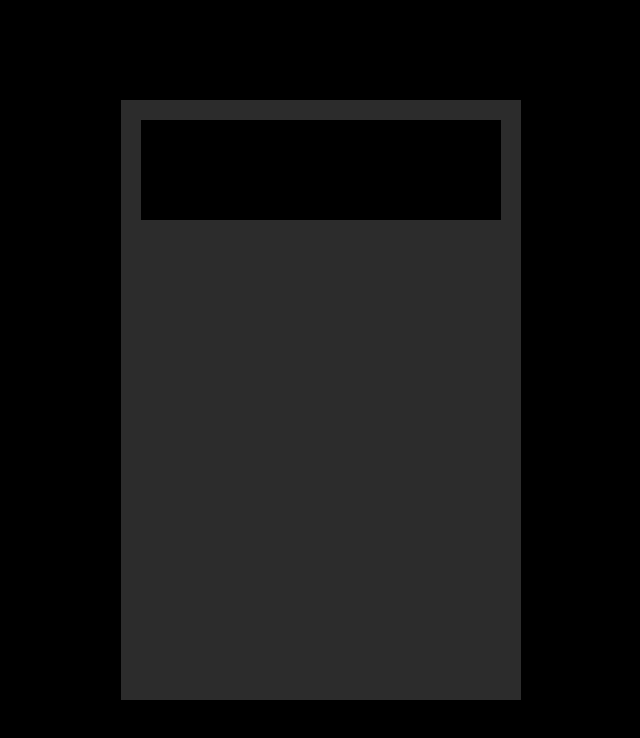
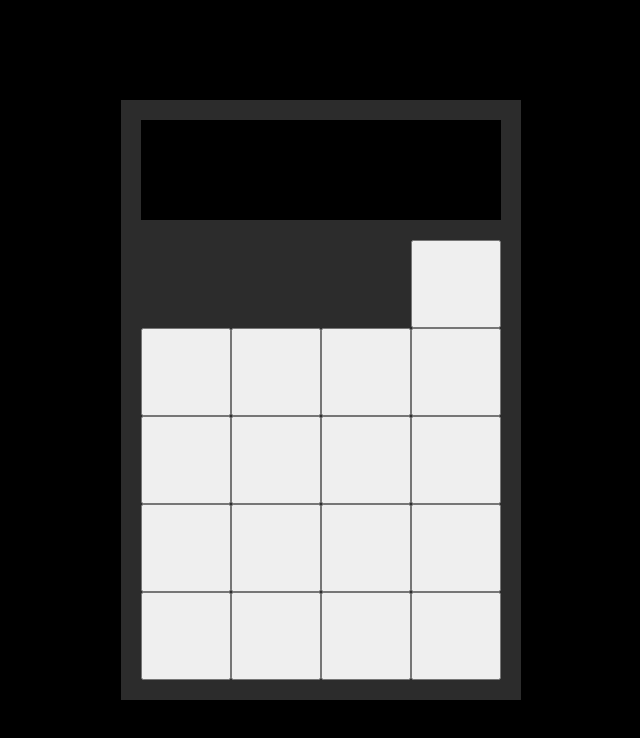
Before and after one commit to UmbraSpace/Calculator, a plain HTML site: page index.html in a window 1280 px wide. Shown: the whole page, without its empty margins (319-959 px from the left). Drawn offline with Linux system fonts and the light colour scheme.

Commit message:
Add buttons

```diff
--- a/index.html
+++ b/index.html
@@ -10,7 +10,23 @@
     <div id="calculator">
         <div id="display"></div>
         <div id="buttons">
-
+            <button id="clear"></button>
+            <button class="digit" id="seven"></button>
+            <button class="digit" id="eight"></button>
+            <button class="digit" id="nine"></button>
+            <button class="operator" id="divide"></button>
+            <button class="digit" id="four"></button>
+            <button class="digit" id="five"></button>
+            <button class="digit" id="six"></button>
+            <button class="operator" id="multiply"></button>
+            <button class="digit" id="one"></button>
+            <button class="digit" id="two"></button>
+            <button class="digit" id="three"></button>
+            <button class="operator" id="subtract"></button>
+            <button class="digit" id="zero"></button>
+            <button id="decimal"></button>
+            <button class="operator" id="equals"></button>
+            <button class="operator" id="add"></button>
         </div>
     </div>
 </body>
--- a/style.css
+++ b/style.css
@@ -19,9 +19,21 @@ body {
     background-color: #2c2c2c;
     display: flex;
     flex-direction: column;
+    gap: 20px;
 }
 
 #display {
     background-color: black;
     height: 100px;
 }
+
+#buttons {
+    flex-grow: 1;
+    display: flex;
+    flex-wrap: wrap-reverse;
+    justify-content: end;
+}
+
+button {
+    width: 25%;
+}
```
